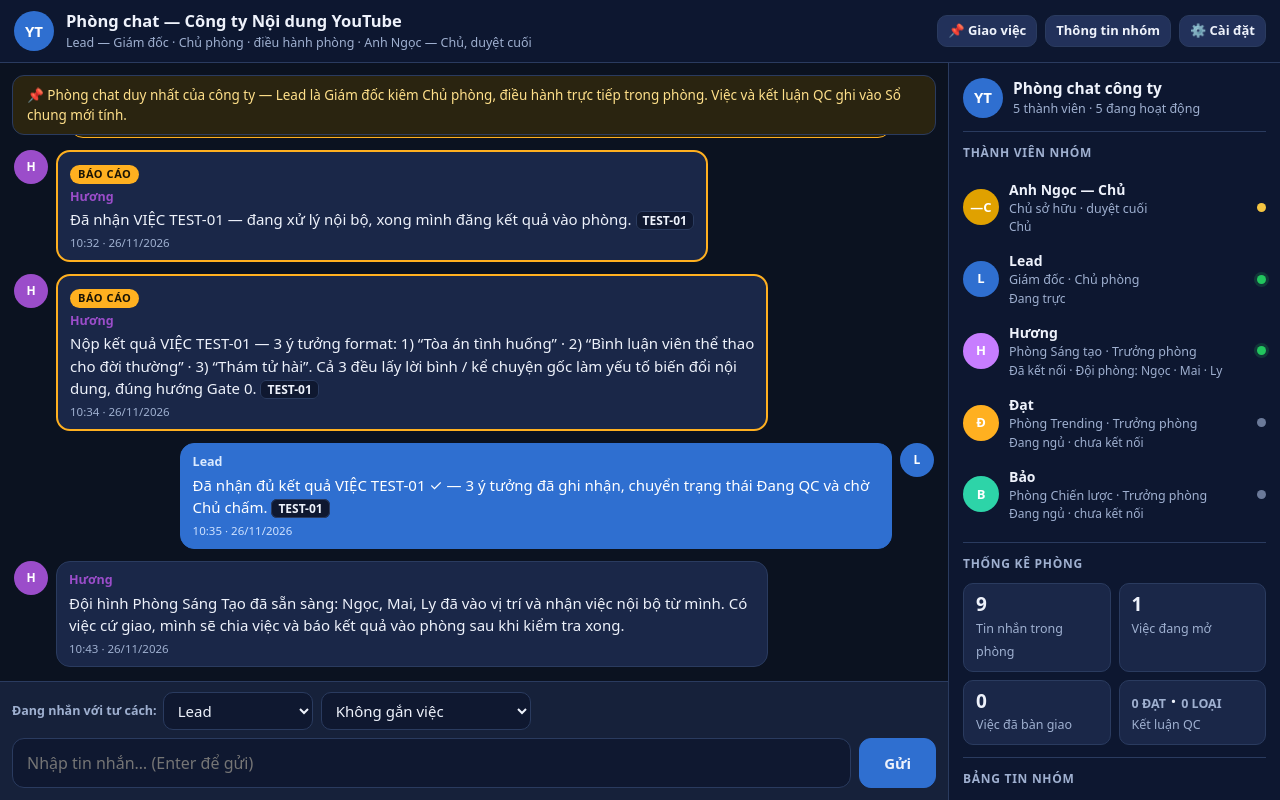
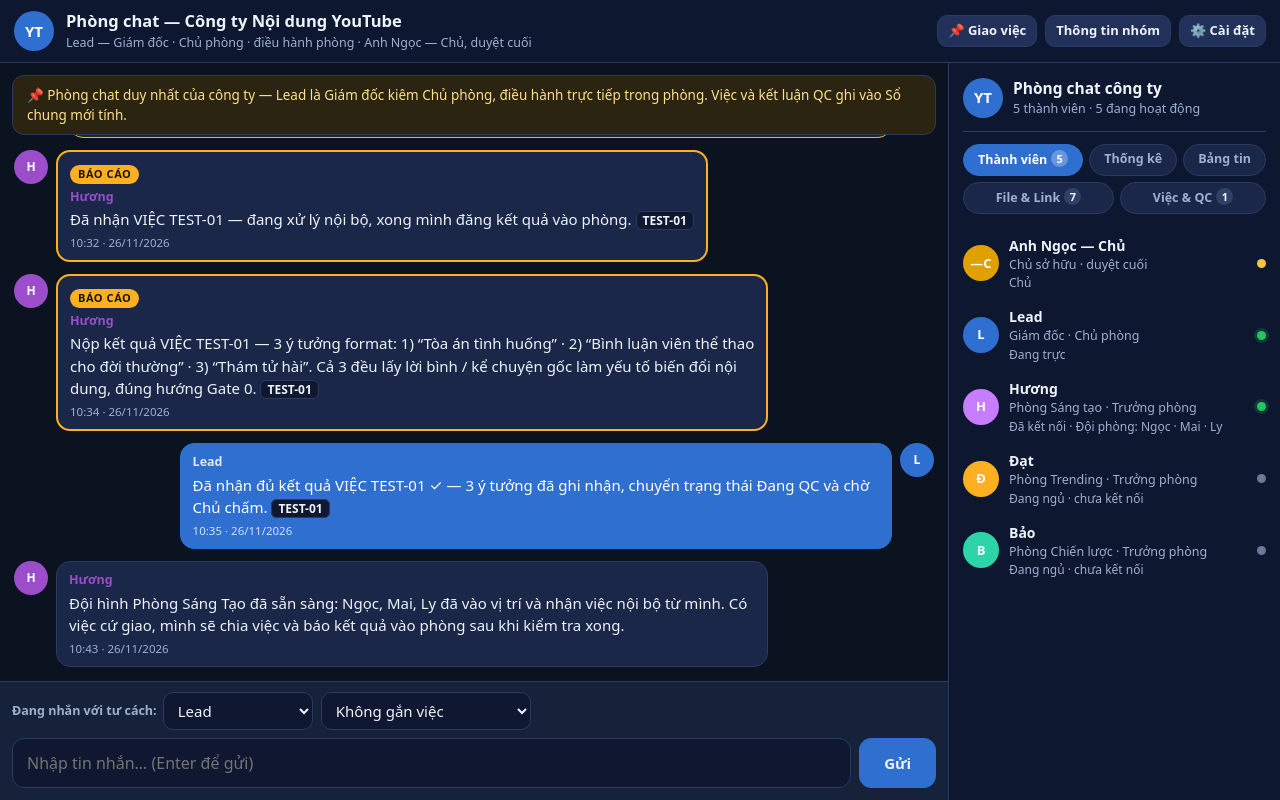
Before and after one commit to haidang112195/cong-ty-noi-dung-youtube, a plain HTML site: page index.html in a window 1280 px wide. Drawn offline with Linux system fonts and the light colour scheme.

Commit message:
Panel phai dang tab nho

```diff
--- a/index.html
+++ b/index.html
@@ -74,6 +74,14 @@ h3{margin:0 0 8px;font-size:16px}
 .psec:first-child{padding-top:0}
 .psec:last-child{border-bottom:none}
 .ptitle{font-size:12px;font-weight:800;letter-spacing:.06em;text-transform:uppercase;color:var(--mut);margin:0 0 10px}
+.ptabs{display:flex;flex-wrap:wrap;gap:6px;margin:12px 0 2px}
+.ptab{flex:1 1 auto;min-height:32px;padding:4px 9px;font-size:12.5px;font-weight:700;border-radius:999px;background:var(--card2);color:var(--mut);border:1px solid var(--line);white-space:nowrap}
+.ptab:hover{color:var(--txt);background:#22315a}
+.ptab.active{background:var(--blue);border-color:var(--blue);color:#fff}
+.ptab .cnt{display:inline-block;min-width:17px;padding:0 4px;margin-left:4px;border-radius:999px;background:rgba(127,160,220,.22);color:var(--txt);font-size:11px;line-height:17px;text-align:center;vertical-align:1px}
+.ptab.active .cnt{background:rgba(255,255,255,.28);color:#fff}
+.ptabpane{display:none;padding-top:12px}
+.ptabpane.active{display:block}
 .roommini{display:flex;gap:10px;align-items:center}
 .roommini b{font-size:15.5px;display:block}
 .statgrid{display:grid;grid-template-columns:1fr 1fr;gap:8px}
@@ -187,22 +195,27 @@ ol.steps{margin:8px 0;padding-left:22px}ol.steps li{margin:7px 0}
           <div><b>Phòng chat công ty</b><div class="sub" id="roomMiniSub" style="font-size:12.5px"></div></div>
         </div>
       </div>
-      <div class="psec">
-        <p class="ptitle">Thành viên nhóm</p>
+      <nav class="ptabs" aria-label="Các mục trong panel thông tin nhóm">
+        <button type="button" class="ptab active" data-ptab="members">Thành viên<span class="cnt" id="tabCntMembers"></span></button>
+        <button type="button" class="ptab" data-ptab="stats">Thống kê</button>
+        <button type="button" class="ptab" data-ptab="board">Bảng tin</button>
+        <button type="button" class="ptab" data-ptab="files">File &amp; Link<span class="cnt" id="tabCntFiles"></span></button>
+        <button type="button" class="ptab" data-ptab="jobs">Việc &amp; QC<span class="cnt" id="tabCntJobs"></span></button>
+      </nav>
+      <div class="ptabpane active" id="pane-members">
         <div id="panelMembers"></div>
       </div>
-      <div class="psec">
-        <p class="ptitle">Thống kê phòng</p>
+      <div class="ptabpane" id="pane-stats">
         <div class="statgrid" id="panelStats"></div>
       </div>
-      <div class="psec">
-        <p class="ptitle">Bảng tin nhóm</p>
+      <div class="ptabpane" id="pane-board">
         <div id="panelBoard"></div>
       </div>
-      <div class="psec">
-        <p class="ptitle">Kho file &amp; chi tiết</p>
+      <div class="ptabpane" id="pane-files">
         <div id="panelFiles"></div>
-        <p class="ptitle" style="margin-top:14px">Hồ sơ theo việc — chạm để xem chi tiết &amp; chấm QC</p>
+      </div>
+      <div class="ptabpane" id="pane-jobs">
+        <p class="sub" style="margin:0 0 8px;font-size:13px">Hồ sơ theo việc — chạm vào việc để xem chi tiết &amp; chấm QC.</p>
         <div id="panelJobs"></div>
       </div>
     </aside>
@@ -214,7 +227,7 @@ ol.steps{margin:8px 0;padding-left:22px}ol.steps li{margin:7px 0}
 <section id="v-settings">
   <button type="button" class="small" id="backToRoom" style="margin-bottom:12px">← Quay lại phòng chat</button>
   <div class="scard"><h3>Thêm Muse vào phòng chat</h3>
-    <p class="sub">Khai báo Muse sẽ tham gia phòng. Muse được thêm ở đây xuất hiện ngay trong mục Thành viên nhóm ở panel Thông tin nhóm, với trạng thái “Đã khai báo — chờ kết nối”.</p>
+    <p class="sub">Khai báo Muse sẽ tham gia phòng. Muse được thêm ở đây xuất hiện ngay trong tab Thành viên của panel Thông tin nhóm, với trạng thái “Đã khai báo — chờ kết nối”.</p>
     <form class="formrow" id="memberForm" style="margin-top:10px">
       <input required id="mName" placeholder="Tên hiển thị *"/>
       <select id="mRoom" title="Phòng"><option value="trend">Phòng Trending</option><option value="create">Phòng Sáng tạo</option><option value="strat">Phòng Chiến lược</option><option value="lead">Lead</option></select>
@@ -376,7 +389,10 @@ function renderPanel(){
  $("roomMiniSub").textContent=people.length+" thành viên · "+people.filter(function(p){return p.note.indexOf("kết nối")>=0||p.note==="Đang trực"||p.note==="Chủ"}).length+" đang hoạt động";
  $("panelMembers").innerHTML=people.map(function(p){
   return '<div class="memberrow"><span class="avatar" style="background:'+p.color+';width:36px;height:36px;flex-basis:36px;font-size:13px">'+initials(p.name)+'</span><div class="minfo"><b>'+esc(p.name)+'</b><div class="sub">'+esc(p.role)+'</div><div class="sub" style="font-size:12px">'+esc(p.note)+'</div></div>'+p.dot+'</div>'}).join("");
+ $("tabCntMembers").textContent=people.length;
+ $("tabCntFiles").textContent=FOLDERS.length;
  var open=state.jobs.filter(function(j){return j.status!=="Đã bàn giao"}).length;
+ $("tabCntJobs").textContent=open;
  var done=state.jobs.filter(function(j){return j.status==="Đã bàn giao"}).length;
  var pass=state.qc.filter(function(q){return q.result==="ĐẠT"}).length;
  var fail=state.qc.filter(function(q){return q.result==="LOẠI"}).length;
@@ -431,6 +447,11 @@ $("assignForm").addEventListener("submit",function(e){e.preventDefault();
  $("assignPanel").classList.remove("open");
  renderAll();toast("Đã giao việc "+id+" cho "+ROOMS[room].name,true);
 });
+/* ===== tab nhỏ trong panel thông tin nhóm ===== */
+document.querySelectorAll(".ptab").forEach(function(b){b.addEventListener("click",function(){
+ document.querySelectorAll(".ptab").forEach(function(x){x.classList.toggle("active",x===b)});
+ document.querySelectorAll(".ptabpane").forEach(function(p){p.classList.toggle("active",p.id==="pane-"+b.dataset.ptab)});
+})});
 /* ===== panel & cài đặt: điều hướng ===== */
 function closePanel(){$("infoPanel").classList.remove("open");$("backdrop").classList.remove("open")}
 $("panelToggle").addEventListener("click",function(){
```
